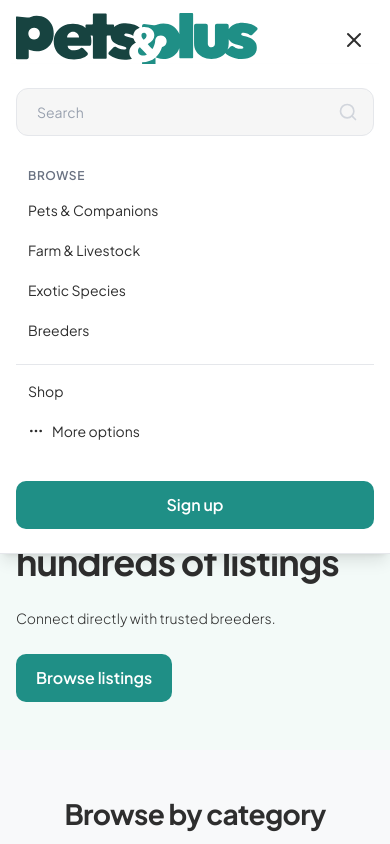
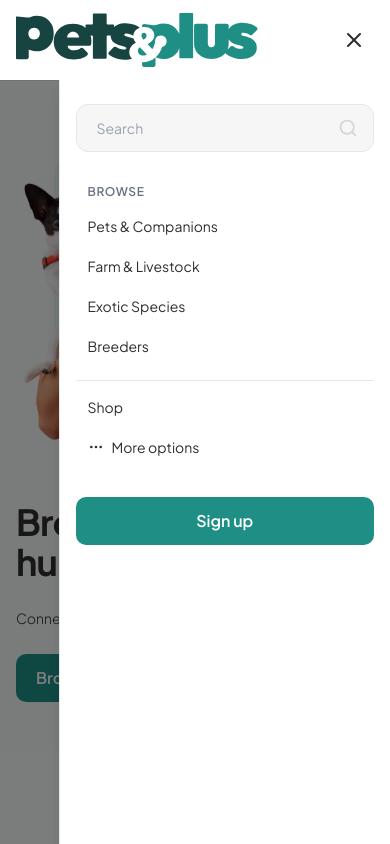
Before and after one commit to NH-Shohan/pets-plus, a Next.js app: page / in a window 390 px wide. Both pictures are taken after a click on the button "Open menu". Shown: the top 844 px of the page. Built offline with nearby package versions, Linux system fonts and the light colour scheme.

Commit message:
feat: Implement an animated mobile navigation menu with slide-in and staggered effects using the `motion` library, and add new animation utilities.

```diff
--- a/src/components/layout/Navbar.tsx
+++ b/src/components/layout/Navbar.tsx
@@ -3,7 +3,9 @@
 import Button from '@/components/ui/Button';
 import NavDropdown, { type DropdownItem } from '@/components/ui/NavDropdown';
 import SearchInput from '@/components/ui/SearchInput';
+import { defaultStagger, defaultTransition, fadeUp } from '@/lib/animations';
 import { Menu, MoreHorizontal, X } from 'lucide-react';
+import { AnimatePresence, motion } from 'motion/react';
 import Image from 'next/image';
 import Link from 'next/link';
 import { useState } from 'react';
@@ -26,7 +28,7 @@ export default function Navbar() {
   };
 
   return (
-    <header className="sticky top-0 z-50 w-full bg-surface/95 backdrop-blur-sm border-b border-border">
+    <header className="sticky top-0 z-50 w-full bg-surface border-b border-border">
       <nav className="container mx-auto px-4 sm:px-6 lg:px-8 py-2">
         <div className="flex items-center justify-between h-16 lg:h-20">
           {/* Logo */}
@@ -75,26 +77,36 @@ export default function Navbar() {
         </div>
 
         {/* Mobile Search - Below navbar on desktop, visible on tablet */}
-        <div className="hidden md:flex lg:hidden pb-4">
+        <div className="hidden md:flex lg:hidden py-4">
           <SearchInput placeholder="Search" className="w-full" onSearch={(query) => console.log('Search:', query)} />
         </div>
       </nav>
 
       {/* Mobile Menu Overlay */}
+      <AnimatePresence>
         {isMobileMenuOpen && (
-        <div
-          className="lg:hidden fixed inset-0 top-16 z-40 bg-black/50 animate-in fade-in duration-200"
+          <motion.div
+            initial={{ opacity: 0 }}
+            animate={{ opacity: 1 }}
+            exit={{ opacity: 0 }}
+            transition={{ duration: 0.2 }}
+            className="lg:hidden fixed inset-0 top-20 z-40 bg-black/50 h-screen"
             onClick={toggleMobileMenu}
           />
         )}
+      </AnimatePresence>
 
-      {/* Mobile Menu Panel */}
-      <div
-        className={`lg:hidden fixed top-16 left-0 right-0 z-50 bg-surface border-b border-border shadow-lg transition-all duration-300 transform ${
-          isMobileMenuOpen ? 'translate-y-0 opacity-100' : '-translate-y-full opacity-0 pointer-events-none'
-        }`}
+      {/* Mobile Menu Panel - Slides from right */}
+      <AnimatePresence>
+        {isMobileMenuOpen && (
+          <motion.div
+            initial={{ x: '100%' }}
+            animate={{ x: 0 }}
+            exit={{ x: '100%' }}
+            transition={{ type: 'tween', duration: 0.3, ease: [0.25, 0.46, 0.45, 0.94] }}
+            className="lg:hidden fixed top-20 right-0 bottom-0 w-[85%] max-w-sm z-50 bg-surface border-l border-border shadow-lg h-screen"
           >
-        <div className="px-4 py-6 space-y-4">
+            <div className="px-4 py-6 space-y-4 h-full overflow-y-auto">
               {/* Mobile Search */}
               <div className="md:hidden">
                 <SearchInput
@@ -107,14 +119,14 @@ export default function Navbar() {
                 />
               </div>
 
-          {/* Mobile Navigation Links */}
-          <nav className="space-y-1">
+              {/* Mobile Navigation Links with Stagger Animation */}
+              <motion.nav variants={defaultStagger} initial="initial" animate="animate" className="space-y-1">
                 {/* Browse Section */}
-            <div className="py-2">
+                <motion.div variants={fadeUp} transition={defaultTransition} className="py-2">
                   <p className="px-3 py-2 text-xs font-semibold text-gray-500 uppercase tracking-wider">Browse</p>
-              <ul className="space-y-1">
+                  <motion.ul variants={defaultStagger} initial="initial" animate="animate" className="space-y-1">
                     {browseItems.map((item) => (
-                  <li key={item.id}>
+                      <motion.li key={item.id} variants={fadeUp} transition={defaultTransition}>
                         <Link
                           href={item.href}
                           className="block px-3 py-2 text-sm text-foreground hover:text-primary hover:bg-mint-faint rounded-lg transition-colors duration-150"
@@ -122,15 +134,16 @@ export default function Navbar() {
                         >
                           {item.label}
                         </Link>
-                  </li>
+                      </motion.li>
                     ))}
-              </ul>
-            </div>
+                  </motion.ul>
+                </motion.div>
 
                 {/* Divider */}
-            <div className="border-t border-border my-2" />
+                <motion.div variants={fadeUp} transition={defaultTransition} className="border-t border-border my-2" />
 
                 {/* Shop Link */}
+                <motion.div variants={fadeUp} transition={defaultTransition}>
                   <Link
                     href="#"
                     className="block px-3 py-2 text-sm font-medium text-foreground hover:text-primary hover:bg-mint-faint rounded-lg transition-colors duration-150"
@@ -138,25 +151,36 @@ export default function Navbar() {
                   >
                     Shop
                   </Link>
+                </motion.div>
 
                 {/* More Options */}
-            <button
+                <motion.button
                   type="button"
+                  variants={fadeUp}
+                  transition={defaultTransition}
                   className="flex items-center gap-2 w-full px-3 py-2 text-sm text-foreground hover:text-primary hover:bg-mint-faint rounded-lg transition-colors duration-150"
                 >
                   <MoreHorizontal className="w-4 h-4" />
                   <span>More options</span>
-            </button>
-          </nav>
+                </motion.button>
+              </motion.nav>
 
               {/* Mobile Sign Up Button */}
-          <div className="pt-4">
+              <motion.div
+                variants={fadeUp}
+                initial="initial"
+                animate="animate"
+                transition={{ ...defaultTransition, delay: 0.4 }}
+                className="pt-4"
+              >
                 <Button variant="primary" className="w-full">
                   Sign up
                 </Button>
+              </motion.div>
             </div>
-        </div>
-      </div>
+          </motion.div>
+        )}
+      </AnimatePresence>
     </header>
   );
 }
--- a/src/lib/animations.ts
+++ b/src/lib/animations.ts
@@ -32,6 +32,12 @@ export const fadeInRight = {
   animate: { opacity: 1, x: 0 },
 };
 
+/** Fade in and move from left (good for mobile menus, slide-in panels) */
+export const fadeInLeft = {
+  initial: { opacity: 0, x: -32 },
+  animate: { opacity: 1, x: 0 },
+};
+
 /** Fade in and move up slightly (good for overlays, images) */
 export const fadeInUp = {
   initial: { opacity: 0, y: 20 },
```
Also changed, not shown: 1 other file (tests, documents, lock files or other folders). Lines whose indentation alone changed are shown as unchanged.
